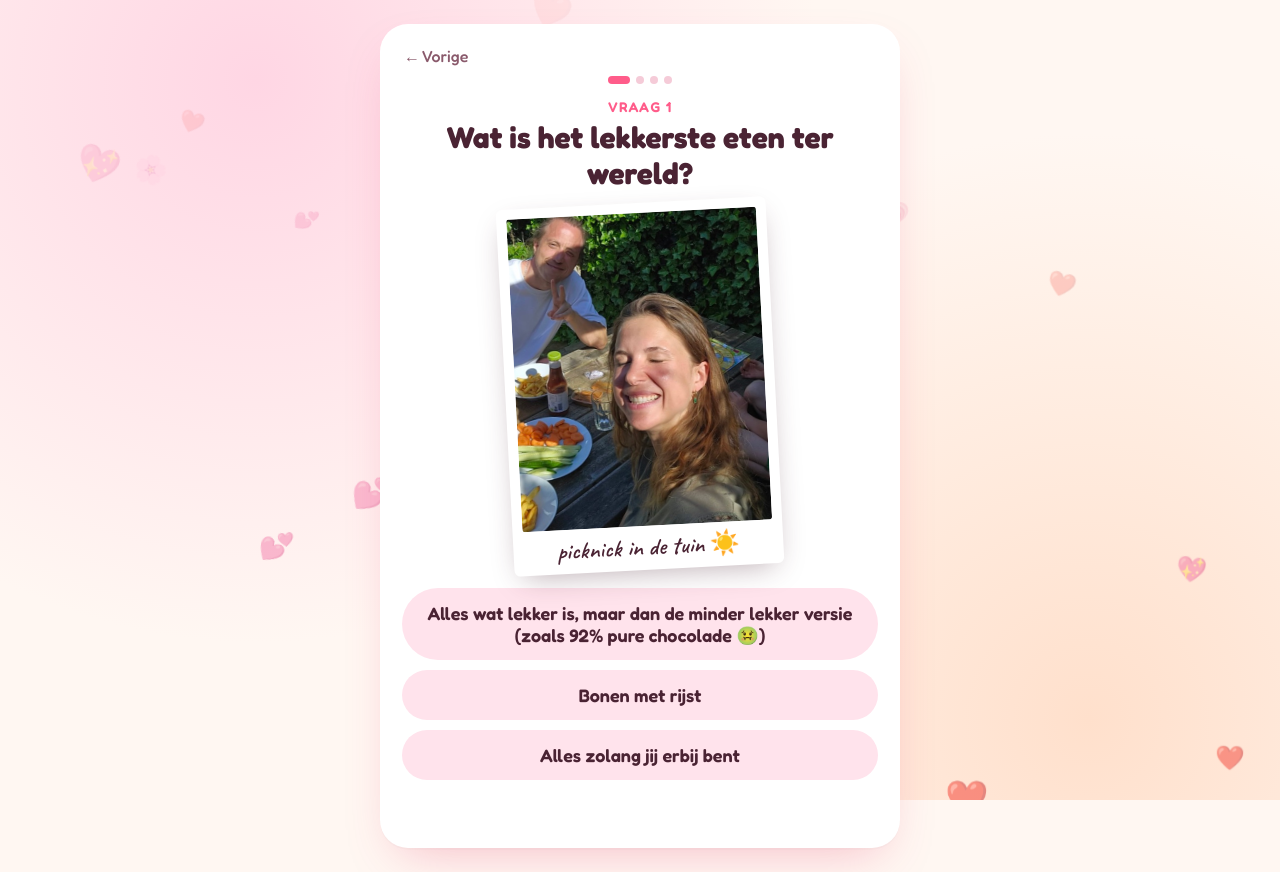
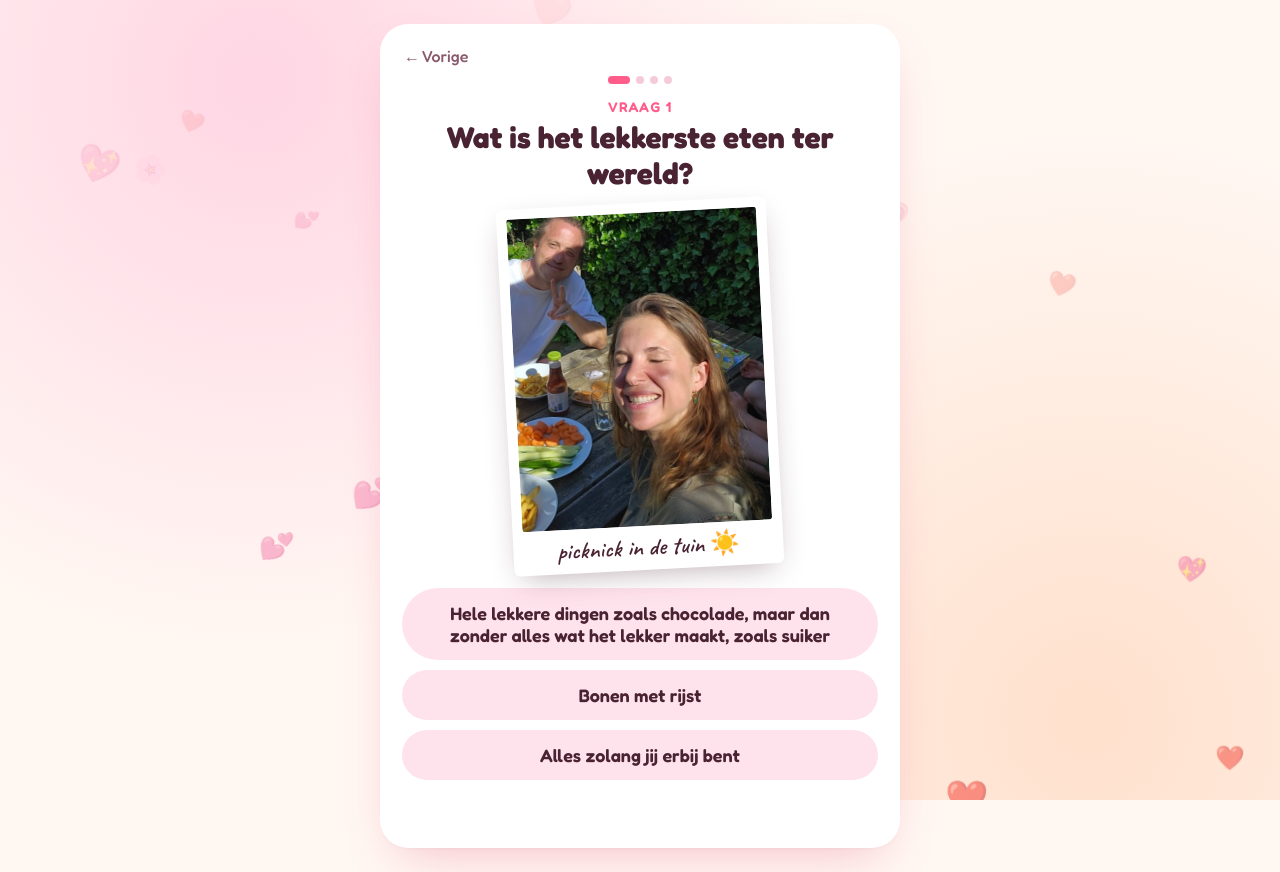
Before and after one commit to OllieSenduk/liannewiljemijnvriendinnetjezijn, a plain HTML site: page index.html in a window 1280 px wide. Both pictures are taken after a click on the button "Oké, ik ben er klaar voor". Drawn offline with Linux system fonts and the light colour scheme.

Commit message:
Nieuwe tekst eerste antwoord

```diff
--- a/index.html
+++ b/index.html
@@ -159,7 +159,7 @@
         <figcaption>picknick in de tuin ☀️</figcaption>
       </figure>
       <div class="options">
-        <button class="btn-option" data-react="Echt een druif 🍇">Alles wat lekker is, maar dan de minder lekker versie (zoals 92% pure chocolade 🤢)</button>
+        <button class="btn-option" data-react="Echt een druif 🍇">Hele lekkere dingen zoals chocolade, maar dan zonder alles wat het lekker maakt, zoals suiker</button>
         <button class="btn-option" data-react="Goeie keuze 🫘">Bonen met rijst</button>
         <button class="btn-option" data-react="Oké nu ga ik blozen ☺️">Alles zolang jij erbij bent</button>
       </div>
```
